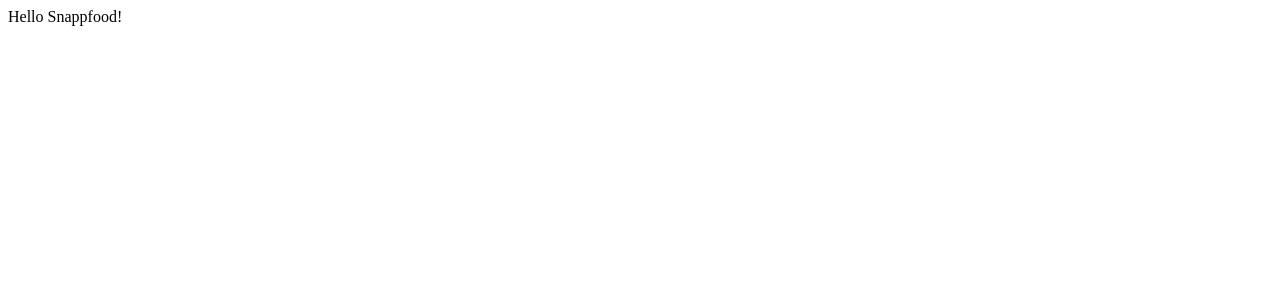
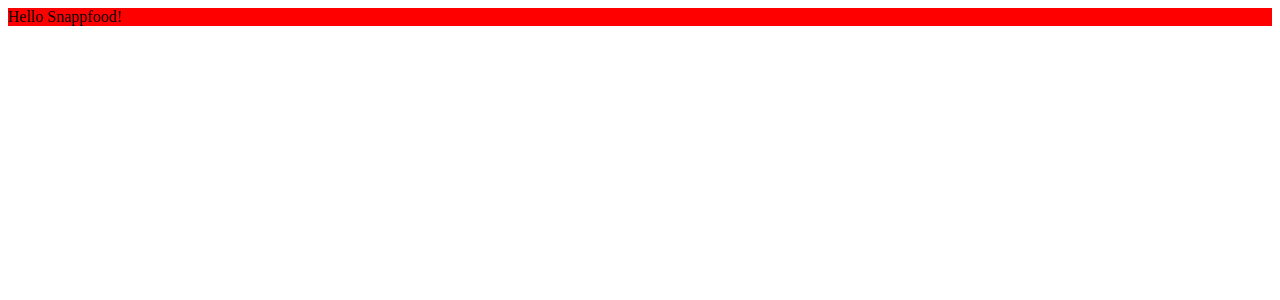
Before and after one commit to Mahdi-Esbati/snappfood-challenge, a React app: page / in a window 1280 px wide. Shown: the top 300 px of the page. Built offline with nearby package versions, Linux system fonts and the light colour scheme.

Commit message:
feat: add sass support to webpack

```diff
--- a/package.json
+++ b/package.json
@@ -15,7 +15,11 @@
     "@types/react": "^18.2.21",
     "@types/react-dom": "^18.2.7",
     "babel-loader": "^9.1.3",
+    "css-loader": "^6.8.1",
     "html-webpack-plugin": "^5.5.3",
+    "sass": "^1.66.1",
+    "sass-loader": "^13.3.2",
+    "style-loader": "^3.3.3",
     "ts-loader": "^9.4.4",
     "typescript": "^5.2.2",
     "webpack": "^5.88.2",
--- /dev/null
+++ b/src/app.module.scss
@@ -0,0 +1,3 @@
+.App {
+  background: red;
+}
--- a/src/app.tsx
+++ b/src/app.tsx
@@ -1,5 +1,7 @@
+import styles from './app.module.scss';
+
 const App = () => {
-  return <div>Hello Snappfood!</div>;
+  return <div className={styles.App}>Hello Snappfood!</div>;
 };
 
 export default App;
--- /dev/null
+++ b/src/types/declarations.d.ts
@@ -0,0 +1,4 @@
+declare module '*.scss' {
+  const content: Record<string, string>;
+  export default content;
+}
```
Also changed, not shown: webpack/webpack-dev.mjs (+19 -0 lines), 1 other file (tests, documents, lock files or other folders).
